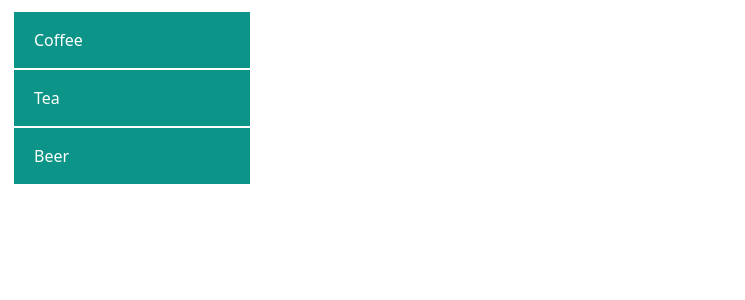
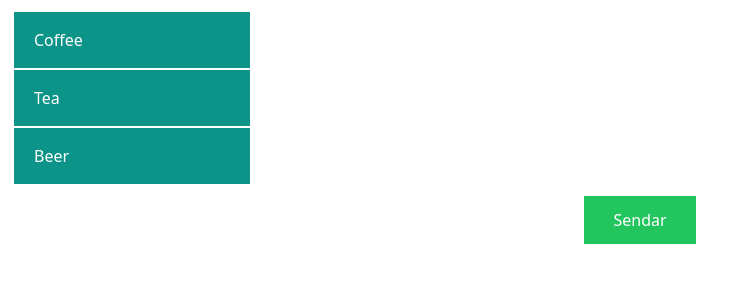
Before and after one commit to FreeOnur/01_Basics, a React (Create React App) app in the folder REACT/01_Tailwind_Project_1/cards/: page / in a window 1280 px wide. Shown: the top 300 px of the page, without its empty margins (0-745 px from the left). Built offline with nearby package versions, Linux system fonts and the light colour scheme.

Commit message:
01_Tailwind_Project_1 added new component Button and added hover effect for Liste

```diff
--- a/REACT/01_Tailwind_Project_1/cards/src/App.js
+++ b/REACT/01_Tailwind_Project_1/cards/src/App.js
@@ -1,10 +1,11 @@
+import Button from "./components/Button";
 import Liste from "./components/Liste";
 
 function App() {
   return (
     <div>
       <Liste text={"Coffee"} text1={"Tea"} text2={"Beer"}/>
-
+      <Button name={"Sendar"}/>
     </div>
 
   );
--- /dev/null
+++ b/REACT/01_Tailwind_Project_1/cards/src/components/Button.js
@@ -0,0 +1,9 @@
+import React from 'react'
+
+export default function Button(button) {
+  return (
+    <div class='flex justify-center'>
+      <button class='bg-green-500 text-white w-28 h-12 hover:bg-green-600'>{button.name}</button>
+    </div>
+  )
+}
--- a/REACT/01_Tailwind_Project_1/cards/src/components/Liste.js
+++ b/REACT/01_Tailwind_Project_1/cards/src/components/Liste.js
@@ -4,9 +4,9 @@ export default function Liste({text, text1, text2}) {
   return (
     <div class='w-60 m-3'>
 
-        <div class='text-white p-5 py-4 bg-teal-600 m-0.5 h-18'>{text}</div>
-        <div class='text-white p-5 py-4 bg-teal-600 m-0.5 h-17'>{text1}</div>
-        <div class='text-white p-5 py-4 bg-teal-600 m-0.5 h-17'>{text2}</div>
+        <div class='text-white p-5 py-4 hover:bg-teal-800 bg-teal-600 m-0.5 h-18'>{text}</div>
+        <div class='text-white p-5 py-4 hover:bg-teal-800 bg-teal-600 m-0.5 h-17'>{text1}</div>
+        <div class='text-white p-5 py-4 hover:bg-teal-800 bg-teal-600 m-0.5 h-17'>{text2}</div>
     </div>
 
   )
```
